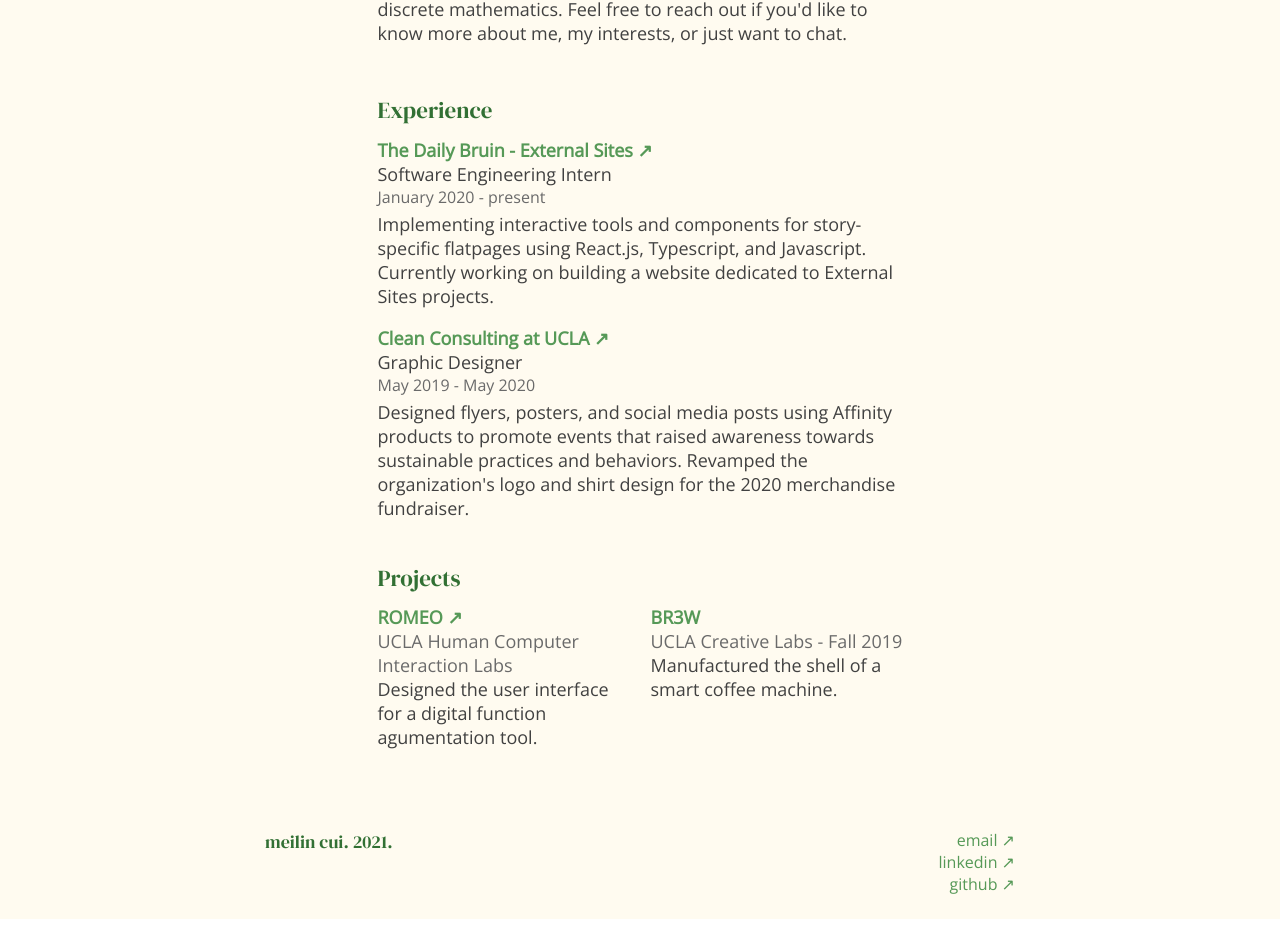
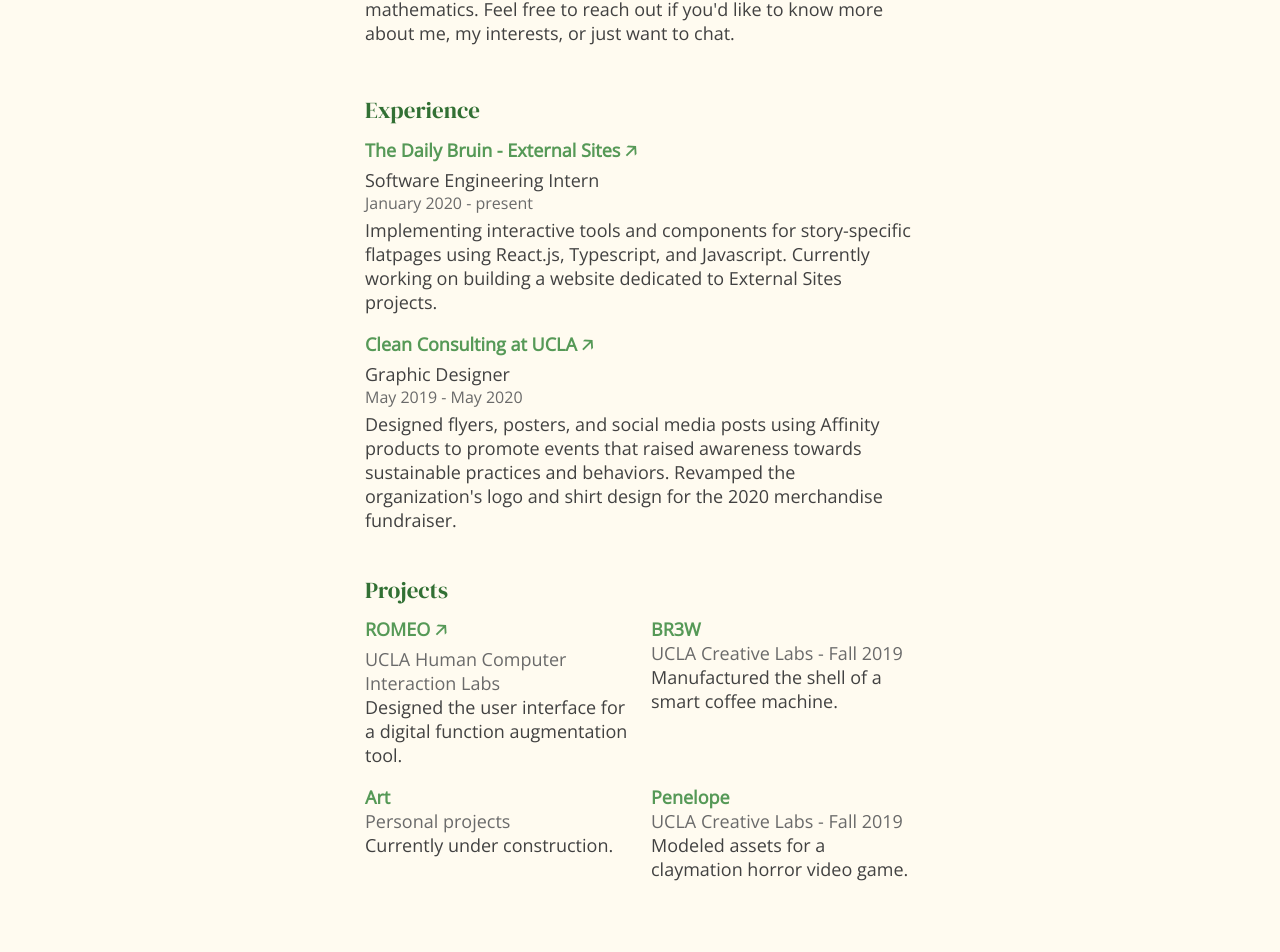
Before and after one commit to cuimeilin/cuimeilin.github.io, a React (Create React App) app: page / in a window 1280 px wide. Shown: the part 369-1321 px from the top of the page. Before the commit the page ends 1288 px from the top, so only its background shows below. Built offline with nearby package versions, Linux system fonts and the light colour scheme; a web font is replaced by a local one.

Commit message:
updated projects and link indicators

```diff
--- a/public/index.html
+++ b/public/index.html
@@ -2,14 +2,14 @@
 <html lang="en">
   <head>
     <meta charset="utf-8" />
-    <link rel="icon" href="./src/shared/stamp.png" />
+    <link rel="icon" href="/src/shared/stamp.png" />
     <meta name="viewport" content="width=device-width, initial-scale=1" />
     <meta name="theme-color" content="#000000" />
     <meta
       name="description"
       content="meilin cui's website"
     />
-    <link rel="apple-touch-icon" href="./src/shared/stamp.png" />
+    <link rel="apple-touch-icon" href="/src/shared/stamp.png" />
     <!--
       manifest.json provides metadata used when your web app is installed on a
       user's mobile device or desktop. See https://developers.google.com/web/fundamentals/web-app-manifest/
--- a/src/components/About.js
+++ b/src/components/About.js
@@ -11,7 +11,7 @@
   margin-bottom: 2.5em;
 
   ${notMobile} {
-    width: 525px;
+    width: 550px;
   }
 `;
 const Maintext = styled("div")`
--- a/src/components/Experience.js
+++ b/src/components/Experience.js
@@ -10,7 +10,7 @@
   width: 70%;
   margin-bottom: 1.5em;
   ${notMobile} {
-    width: 525px;
+    width: 550px;
   }
 `;
 const Experiences = styled("div")`
@@ -73,7 +73,7 @@
     <ExperienceContent>
       <Heading>Experience</Heading>
       <Experiences>
-        <a href="https://dailybruin.com/" target="_blank" rel="noopener noreferrer">The Daily Bruin - External Sites ↗</a>
+        <a href="https://dailybruin.com/" target="_blank" rel="noopener noreferrer">The Daily Bruin - External Sites 🡥</a>
         <Position>Software Engineering Intern</Position>
         <Timeframe>January 2020 - present</Timeframe>
         <Description>
@@ -83,7 +83,7 @@
         </Description>
       </Experiences>
       <Experiences>
-        <a href="https://cleanconsulting.org/" target="_blank" rel="noopener noreferrer">Clean Consulting at UCLA ↗</a>
+        <a href="https://cleanconsulting.org/" target="_blank" rel="noopener noreferrer">Clean Consulting at UCLA 🡥</a>
         <Position>Graphic Designer</Position>
         <Timeframe>May 2019 - May 2020</Timeframe>
         <Description>
--- a/src/components/Footer.js
+++ b/src/components/Footer.js
@@ -13,7 +13,7 @@
     padding: 0 0 3vh;
     display: flex;
     justify-content: space-between;
-    width: 750px;
+    width: 775px;
   }
 `;
 
@@ -54,9 +54,9 @@
       <FooterContent>
         <Tagline>meilin cui. 2021.</Tagline>
         <Links>
-          <a href="mailto:meilincui.99@gmail.com">email ↗</a>
-          <a href={"https://www.linkedin.com/in/meilin-cui"} target="_blank" rel="noopener noreferrer">linkedin ↗</a>
-          <a href={"https://www.github.com/cuimeilin"} target="_blank" rel="noopener noreferrer">github ↗</a>
+          <a href="mailto:meilincui.99@gmail.com">email 🡥</a>
+          <a href={"https://www.linkedin.com/in/meilin-cui"} target="_blank" rel="noopener noreferrer">linkedin 🡥</a>
+          <a href={"https://www.github.com/cuimeilin"} target="_blank" rel="noopener noreferrer">github 🡥</a>
         </Links>
       </FooterContent>
     );
--- a/src/components/Projects.js
+++ b/src/components/Projects.js
@@ -9,13 +9,12 @@
 const ProjectContent = styled("div")`
   width: 70%;
   ${notMobile} {
-    width: 525px;
+    width: 550px;
   }
 `;
 const Project = styled("div")`
   margin-bottom: 1em;
   ${notMobile}{
-      margin-bottom: 0;
       font-size: 18px;
       width: 48%;
   }
@@ -47,6 +46,7 @@
 const Content = styled("div")`
   ${notMobile}{
       display: flex;
+      flex-wrap: wrap;
       justify-content: space-between;
   }
 `;
@@ -71,15 +71,25 @@
       <Heading>Projects</Heading>
       <Content>
       <Project>
-        <a href="https://dl.acm.org/doi/abs/10.1145/3379337.3415826" target="_blank" rel="noopener noreferrer">ROMEO ↗</a>
+        <a href="https://dl.acm.org/doi/abs/10.1145/3379337.3415826" target="_blank" rel="noopener noreferrer">ROMEO 🡥</a>
         <Organization>UCLA Human Computer Interaction Labs</Organization>
-        <Description>Designed the user interface for a digital function agumentation tool.</Description>
+        <Description>Designed the user interface for a digital function augmentation tool.</Description>
       </Project>
       <Project>
         <Name>BR3W</Name>
         <Organization>UCLA Creative Labs - Fall 2019</Organization>
         <Description>Manufactured the shell of a smart coffee machine.</Description>
       </Project>
+      <Project>
+        <Name>Art</Name>
+        <Organization>Personal projects</Organization>
+        <Description>Currently under construction.</Description>
+      </Project>
+      <Project>
+        <Name>Penelope</Name>
+        <Organization>UCLA Creative Labs - Fall 2019</Organization>
+        <Description>Modeled assets for a claymation horror video game.</Description>
+      </Project>
       </Content>
     </ProjectContent>
   );
```
